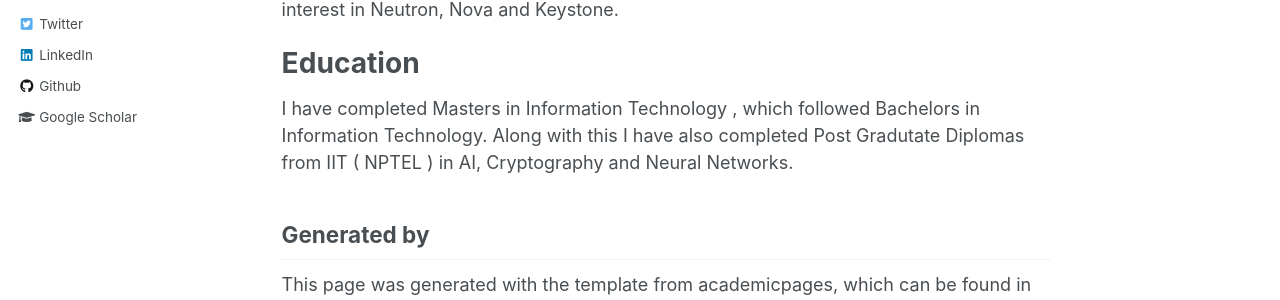
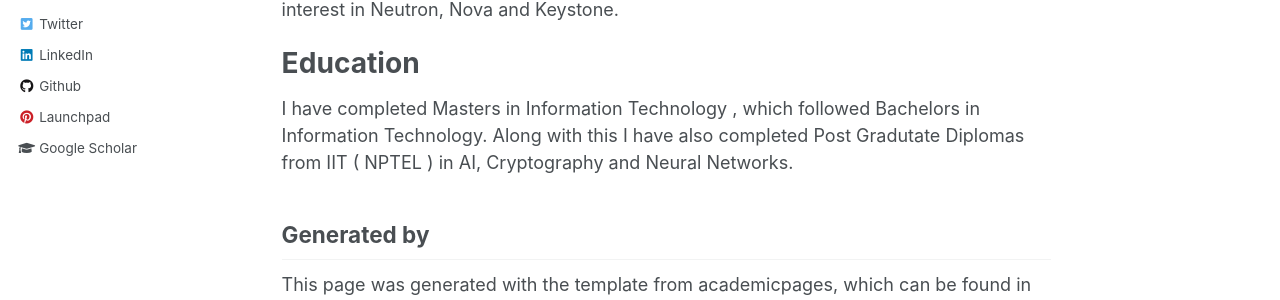
Before and after one commit to reedip/reedip.github.io, a Jekyll site: the page built from _pages/about.md, in a window 1280 px wide. Shown: the part 478-778 px from the top of the page. Built offline with Jekyll 4.4.1, drawn with Linux system fonts in a browser that asks for light colours.

Commit message:
Update launchpad data

```diff
--- a/_config.yml
+++ b/_config.yml
@@ -104,7 +104,7 @@ author:
   lastfm           :
   linkedin         : "reedip"
   orcid            : #"http://orcid.org/yourorcidurl"
-  pinterest        :
+  launchpad        : "https://launchpad.net/~reedip-banerjee"
   soundcloud       :
   stackoverflow    : # http://stackoverflow.com/users/123456/username
   steam            :
--- a/_includes/author-profile.html
+++ b/_includes/author-profile.html
@@ -76,8 +76,8 @@
       {% if author.dribbble %}
         <li><a href="https://dribbble.com/{{ author.dribbble }}"><i class="fab fa-fw fa-dribbble-square" aria-hidden="true"></i> Dribbble</a></li>
       {% endif %}
-      {% if author.pinterest %}
-        <li><a href="https://www.pinterest.com/{{ author.pinterest }}"><i class="fab fa-fw fa-pinterest" aria-hidden="true"></i> Pinterest</a></li>
+      {% if author.launchpad %}
+        <li><a href="https://launchpad.net/~reedip-banerjee"><i class="fab fa-fw fa-pinterest" aria-hidden="true"></i> Launchpad</a></li>
       {% endif %}
       {% if author.foursquare %}
         <li><a href="https://foursquare.com/{{ author.foursquare }}"><i class="fab fa-fw fa-foursquare" aria-hidden="true"></i> Foursquare</a></li>
```
